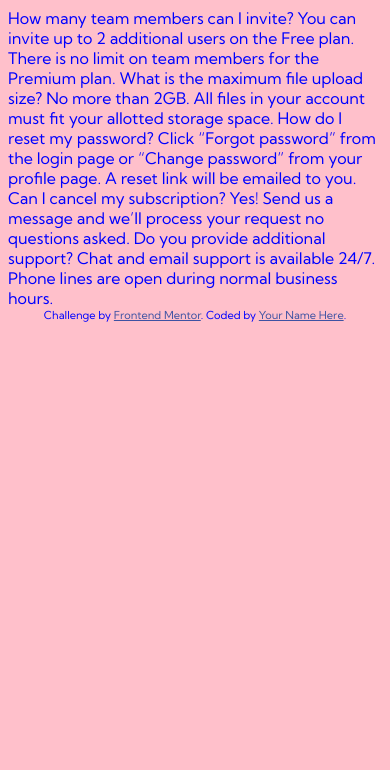
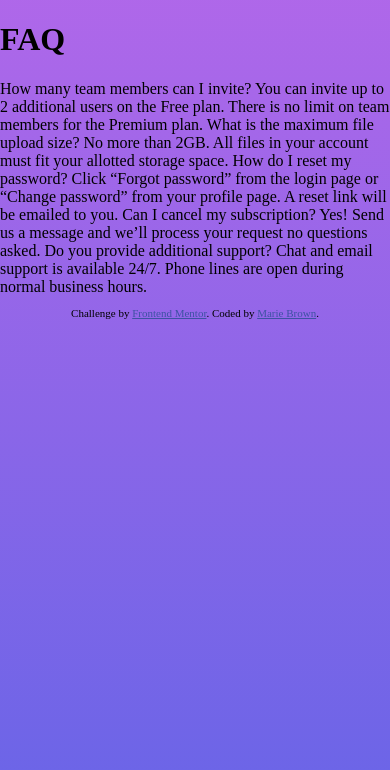
Before and after one commit to KMarieBrown/fem-faq-accordion-card, a website built with Parcel: page src/index.html in a window 390 px wide. Built offline with nearby package versions, Linux system fonts and the light colour scheme.

Commit message:
📖 DOC: Add partial folders for breakpoints update colors and typography  move attribution

```diff
--- a/src/index.html
+++ b/src/index.html
@@ -13,18 +13,10 @@
       href="../images/favicon-32x32.png"
     />
     <link rel="stylesheet" href="scss/style.scss" />
-    <!-- Feel free to remove these styles or customize in your own stylesheet 👍 -->
-    <style>
-      .attribution {
-        font-size: 11px;
-        text-align: center;
-      }
-      .attribution a {
-        color: hsl(228, 45%, 44%);
-      }
-    </style>
   </head>
+
   <body>
+    <h1>FAQ</h1>
     How many team members can I invite? You can invite up to 2 additional users
     on the Free plan. There is no limit on team members for the Premium plan.
     What is the maximum file upload size? No more than 2GB. All files in your
@@ -39,7 +31,8 @@
       Challenge by
       <a href="https://www.frontendmentor.io?ref=challenge" target="_blank"
         >Frontend Mentor</a
-      >. Coded by <a href="#">Your Name Here</a>.
+      >. Coded by
+      <a href="https://github.com/KMarieBrown" target="_blank">Marie Brown</a>.
     </div>
   </body>
 </html>
--- /dev/null
+++ b/src/scss/abstracts/_breakpoints.scss
@@ -0,0 +1 @@
+$large: 90em;
--- a/src/scss/abstracts/_colors.scss
+++ b/src/scss/abstracts/_colors.scss
@@ -1,2 +1,9 @@
-$pink: pink;
-$blue: blue;
+// Text colors
+$heading: hsl(238, 29%, 16%);
+$paragraph: hsl(240, 6%, 50%);
+$inactive-heading: hsl(237, 12%, 33%);
+$hover: hsl(14, 88%, 65%);
+
+// Layout colors
+$arrow: hsl(14, 88%, 65%);
+$divider: hsl(240, 5%, 91%);
--- a/src/scss/base/_typography.scss
+++ b/src/scss/base/_typography.scss
@@ -1,3 +1,4 @@
 @import url("https://fonts.googleapis.com/css2?family=Kumbh+Sans:wght@400;700&display=swap");
 
 $font: "Kumbh Sans", sans-serif;
+$font-size: "12px";
--- a/src/scss/style.scss
+++ b/src/scss/style.scss
@@ -1,8 +1,24 @@
-@use "abstracts/colors";
+@use "abstracts/colors" as c;
 @use "base/typography" as t;
+@use "abstracts/breakpoints" as b;
+
+.attribution {
+  font-size: 11px;
+  text-align: center;
+  padding-top: 1em;
+}
+
+.attribution a {
+  color: hsl(228, 45%, 44%);
+}
 
 body {
-  background: colors.$pink;
-  color: colors.$blue;
-  font-family: t.$font;
+  margin: 0;
+  padding: 0;
+  background-image: linear-gradient(hsl(273, 75%, 66%), (hsl(240, 73%, 65%)));
+  min-height: 100vh;
+  background-repeat: no-repeat;
+  // @media (min-width: b.$large) {
+  //   background: purple;
+  // }
 }
```
Also changed, not shown: dist/index.html, dist/index.js, 4 other files.
